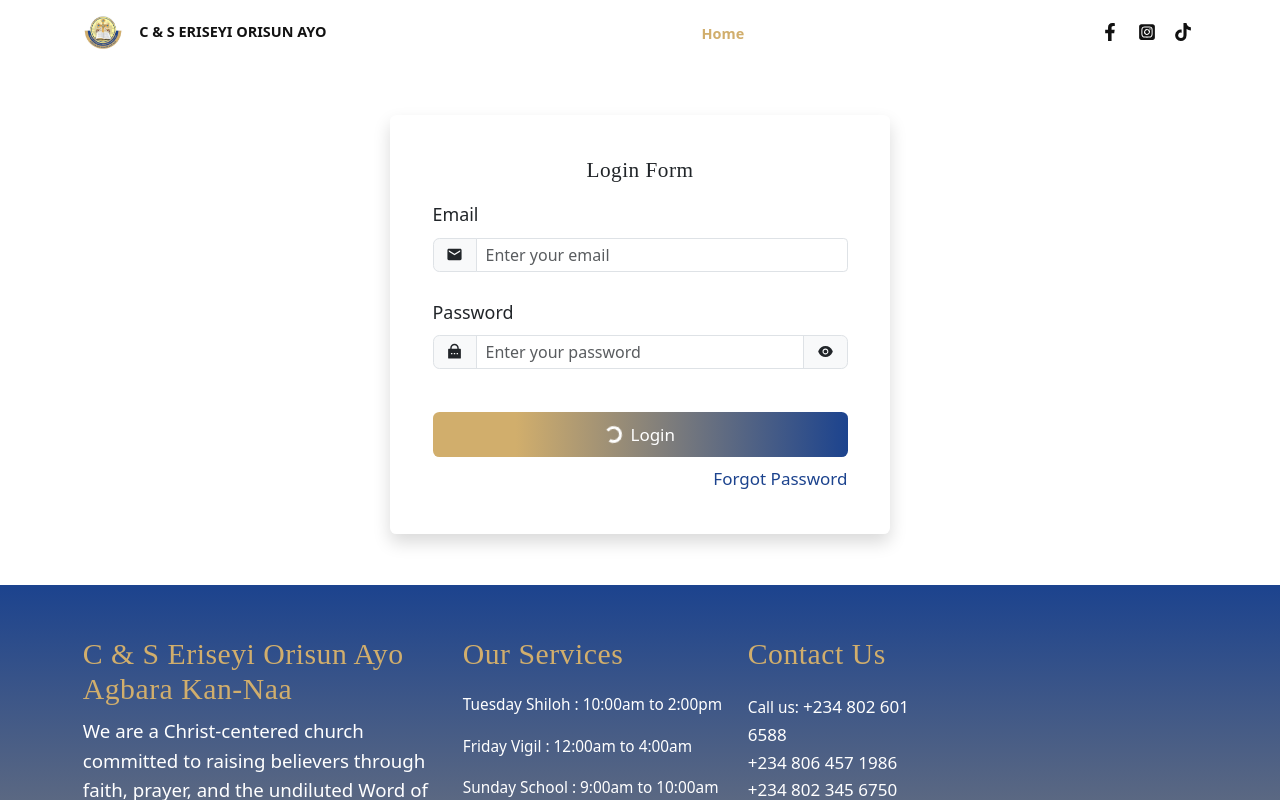
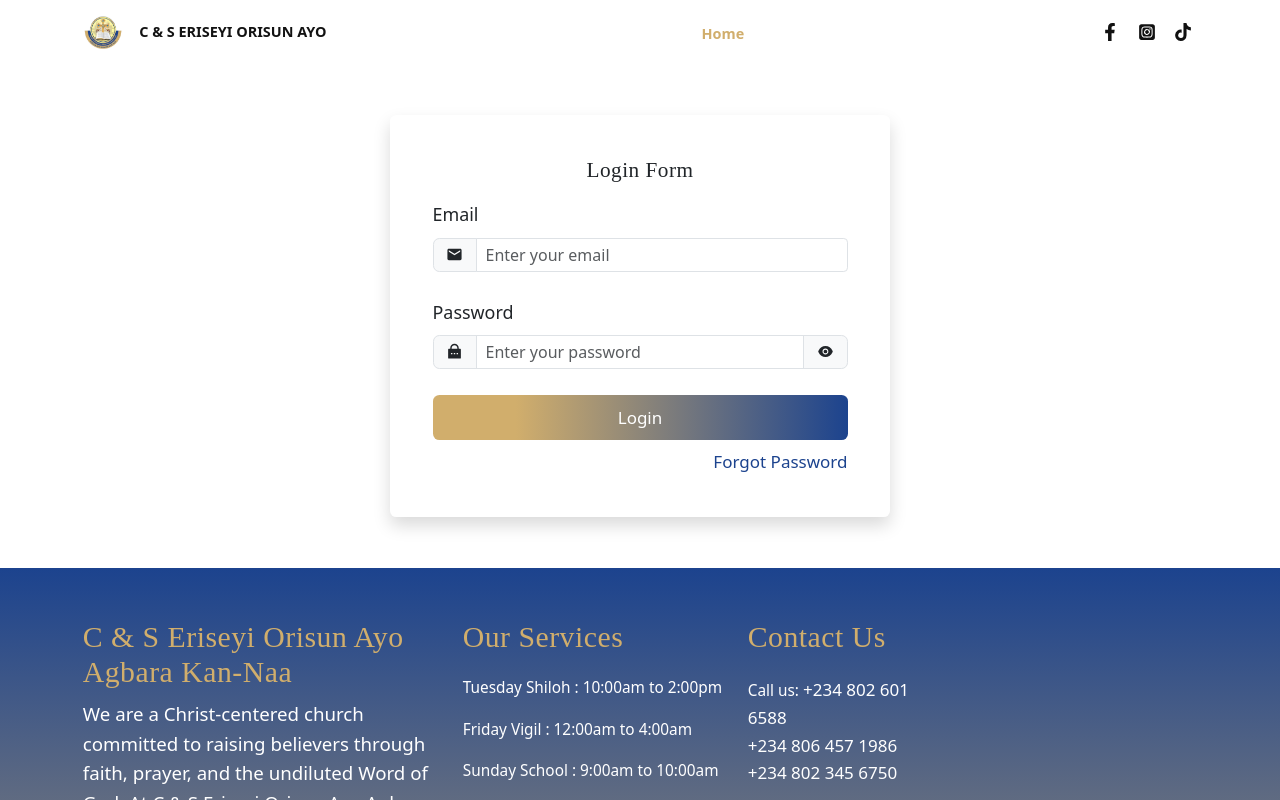
Before and after one commit to tcarsity/eriseyi-orisun-ayo, a React (Vite) app: page /admin/login in a window 1280 px wide. Shown: the top 800 px of the page. Built offline with nearby package versions, Linux system fonts and the light colour scheme.

Commit message:
spinners added to all buttons

```diff
--- /dev/null
+++ b/src/components/LoadingButton.jsx
@@ -0,0 +1,32 @@
+const LoadingButton = ({
+  isLoading,
+  disabled,
+  children,
+  loadingText = "Processing...",
+  className = "",
+  ...props
+}) => {
+  return (
+    <button
+      disabled={isLoading || disabled}
+      className={`btn d-flex justify-content-center align-items-center ${className}`}
+      {...props}
+    >
+      {isLoading ? (
+        <>
+          <span
+            className="spinner-border spinner-border-sm me-2"
+            role="status"
+            aria-hidden="true"
+          ></span>
+
+          {loadingText}
+        </>
+      ) : (
+        children
+      )}
+    </button>
+  );
+};
+
+export default LoadingButton;
--- a/src/components/admin/Login.jsx
+++ b/src/components/admin/Login.jsx
@@ -10,6 +10,7 @@ import { Link, useNavigate } from "react-router-dom";
 import api from "../../api/axios";
 import { AiFillEye, AiFillEyeInvisible } from "react-icons/ai";
 import { useCallback } from "react";
+import LoadingButton from "../LoadingButton";
 
 const Login = () => {
   const { login } = useAuth();
@@ -224,18 +225,15 @@ const Login = () => {
                         </div>
                       </div>
 
-                      <button
-                        disabled={mutation.isPending || lockUntil}
+                      <LoadingButton
                         type="submit"
-                        className="btn btn-primary w-100 mt-4"
+                        isLoading={mutation.isPending}
+                        disabled={lockUntil}
+                        loadingText="Logging in..."
+                        className="btn-primary w-100 mt-4"
                       >
-                        <span className="spinner-border spinner-border-sm me-2"></span>
-                        {lockUntil
-                          ? `Locked (${remainingTime}s)`
-                          : mutation.isPending
-                            ? "Logging in..."
-                            : "Login"}
-                      </button>
+                        {lockUntil ? `Locked (${remainingTime}s)` : "Login"}
+                      </LoadingButton>
 
                       <div className="d-flex justify-content-end mt-2 forgot">
                         <Link to="/forgot-password" className="pass">
```
